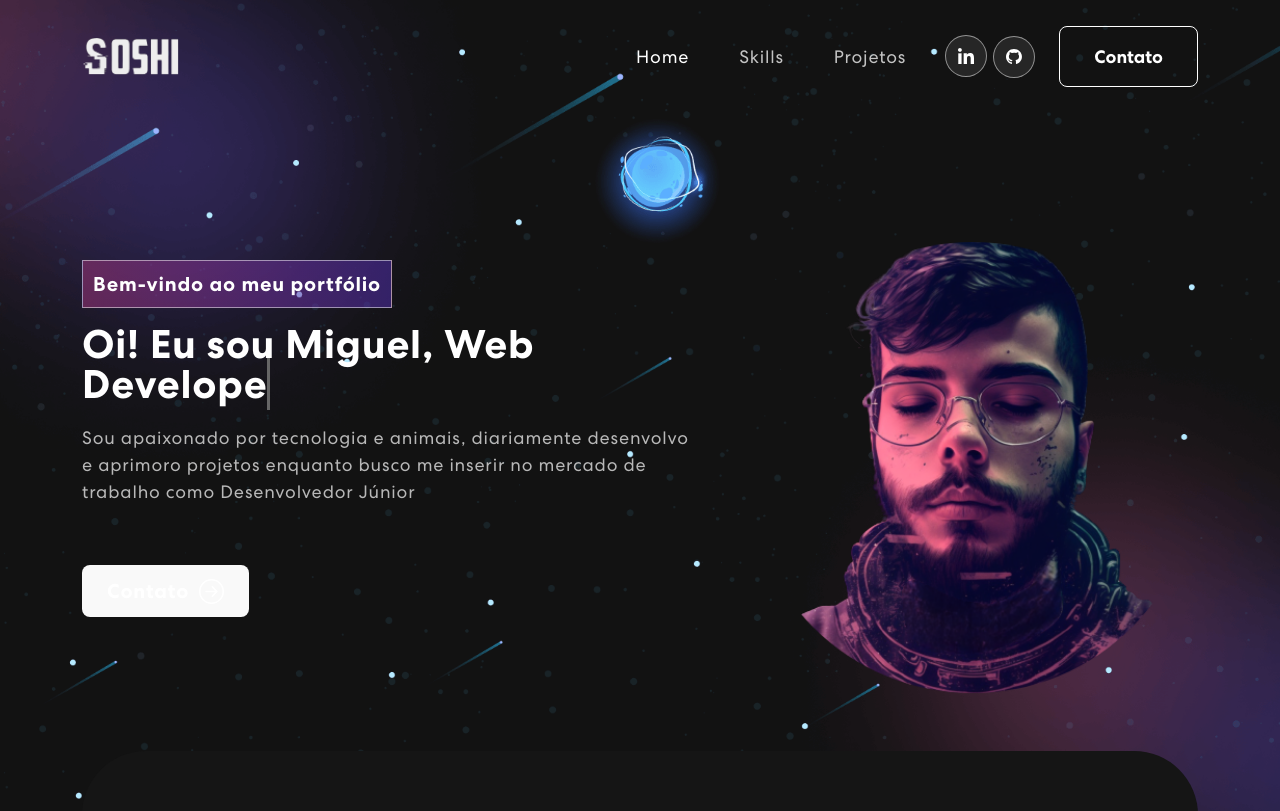
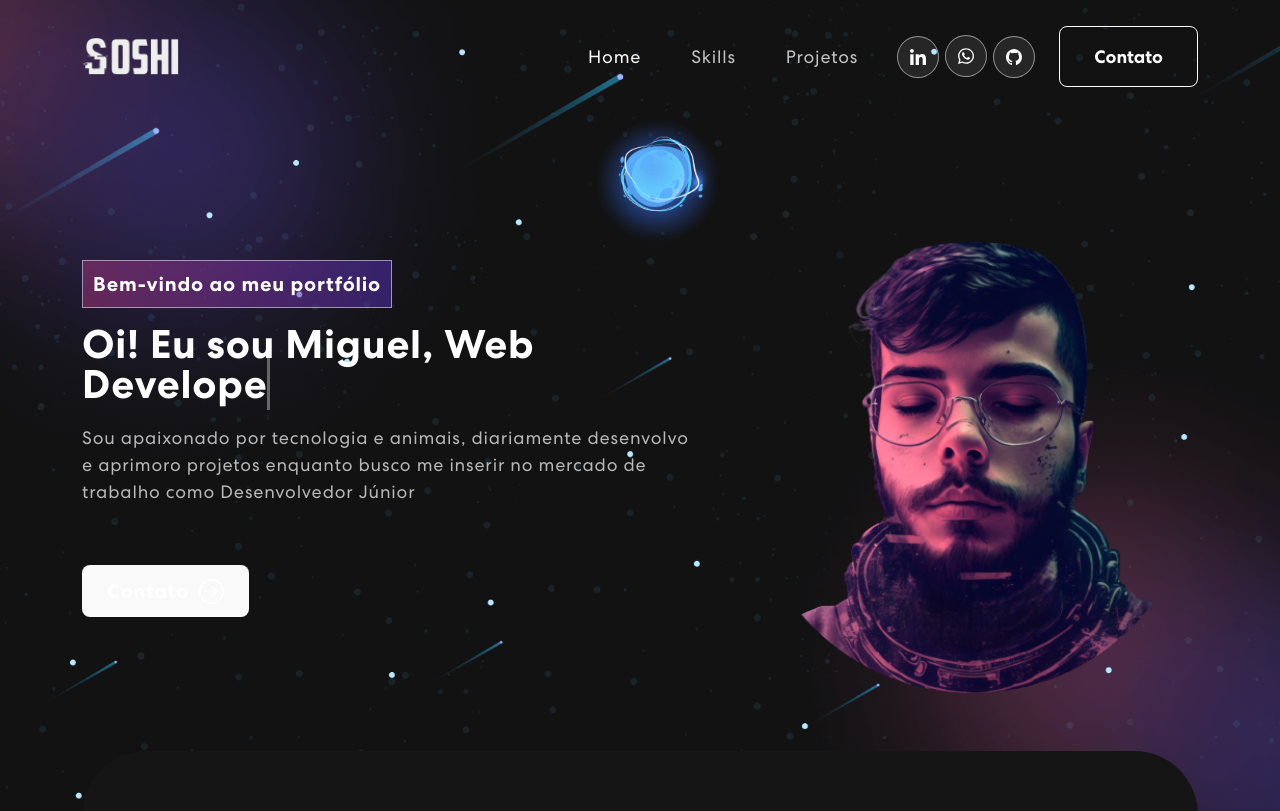
Before and after one commit to SoshiNoir/portfolio, a React (Vite) app: page / in a window 1280 px wide. Shown: the top 811 px of the page. Built offline with nearby package versions, Linux system fonts and the light colour scheme.

Commit message:
+ whatsapp on menus

```diff
--- a/src/components/Footer.jsx
+++ b/src/components/Footer.jsx
@@ -2,6 +2,7 @@ import { Col, Container, Row } from "react-bootstrap";
 import logo from "../assets/img/logo.png";
 import navIcon1 from "../assets/img/nav-icon1.svg";
 import navIcon4 from '../assets/img/nav-icon4.svg';
+import navIcon5 from '../assets/img/nav-icon5.svg';
 
 
 export const Footer = () => {
@@ -15,6 +16,7 @@ export const Footer = () => {
           <Col size={12} sm={6} className="text-center text-sm-end">
             <div className="social-icon">
               <a href="https://www.linkedin.com/in/miguel-matias-soshi/" target="_blank"><img src={navIcon1} alt="Icon" /></a>
+              <a href="https://chatwith.io/s/soshi" target="_blank"><img src={navIcon5} alt="" /></a>
               <a href="https://github.com/SoshiNoir" target="_blank"><img src={navIcon4} alt="Icon" /></a>
             </div>
             <p>Copyright 2022. All Rights Reserved</p>
--- a/src/components/NavBar.jsx
+++ b/src/components/NavBar.jsx
@@ -7,6 +7,7 @@ import { HashLink } from 'react-router-hash-link';
 import logo from '../assets/img/logo.png';
 import navIcon1 from '../assets/img/nav-icon1.svg';
 import navIcon4 from '../assets/img/nav-icon4.svg';
+import navIcon5 from '../assets/img/nav-icon5.svg';
 
 export const NavBar = () => {
 
@@ -50,6 +51,7 @@ export const NavBar = () => {
             <span className="navbar-text">
               <div className="social-icon">
                 <a href="https://www.linkedin.com/in/miguel-matias-soshi/" target="_blank"><img src={navIcon1} alt="" /></a>
+                <a href="https://chatwith.io/s/soshi" target="_blank"><img src={navIcon5} alt="" /></a>
                 <a href="https://github.com/SoshiNoir" target="_blank"><img src={navIcon4} alt="" /></a>
               </div>
               <HashLink to='#connect'>
```
Also changed, not shown: src/assets/img/nav-icon5.svg (added).
